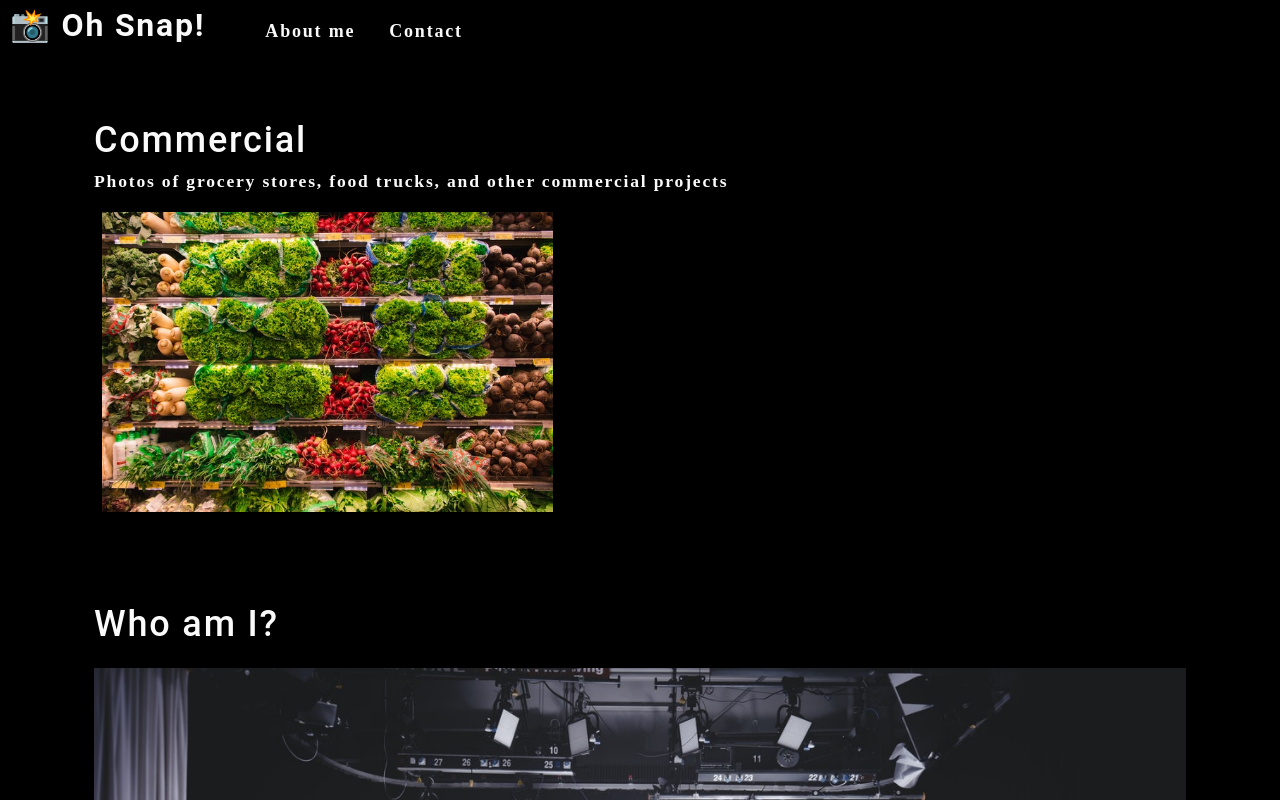
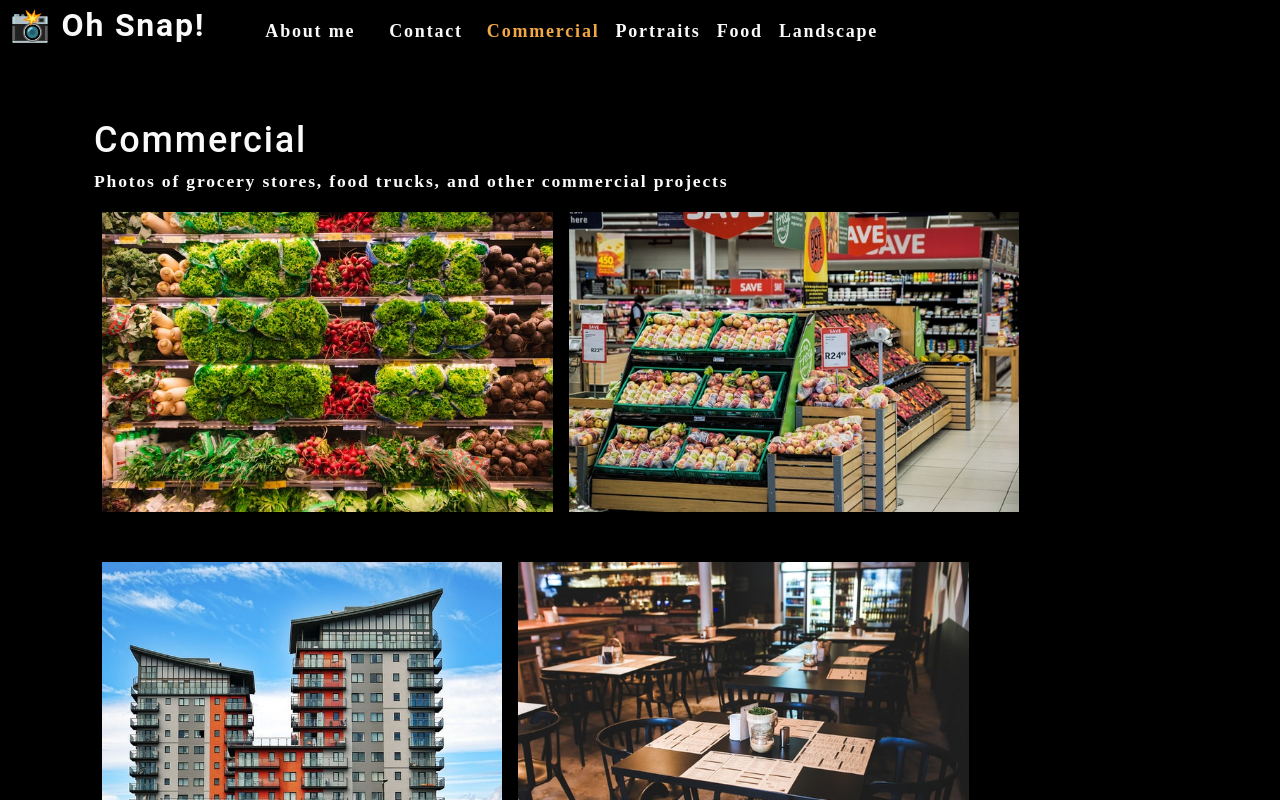
Before and after one commit to florhaidee/photo-port, a React (Create React App) app: page / in a window 1280 px wide. Shown: the top 800 px of the page. Built offline with nearby package versions, Linux system fonts and the light colour scheme.

Commit message:
added Gallery compponent and ddisplay pictures depending on the category selected by user

```diff
--- a/src/App.js
+++ b/src/App.js
@@ -1,7 +1,7 @@
 import React, { useState } from 'react';
 import Nav from './components/Nav';
-import About from './components/About/index';
-import Gallery from "./components/Gallery";
+import About from './components/About';
+import Gallery from './components/Gallery';
 
 function App() {
   const [categories] = useState([
@@ -15,16 +15,21 @@
   ]);
 
   const [currentCategory, setCurrentCategory] = useState(categories[0]);
+
   return (
     <div>
-      <Nav>
+      <Nav
         categories={categories}
         setCurrentCategory={setCurrentCategory}
         currentCategory={currentCategory}
-      </Nav>
+      ></Nav>
       <main>
-        <Gallery></Gallery>
-        <About></About>
+        <div>
+          <Gallery
+            currentCategory={currentCategory}>
+          </Gallery>
+          <About></About>
+        </div>
       </main>
     </div>
   );
--- a/src/components/Gallery/index.js
+++ b/src/components/Gallery/index.js
@@ -1,25 +1,16 @@
 import React from 'react';
+import PhotoList from '../PhotoList';
 import { capitalizeFirstLetter } from '../../utils/helpers';
-import photo from "../../assets/small/commercial/0.jpg";
 
-function Gallery(props) {
-    const currentCategory = {
-        name: "commercial",
-        description:
-          "Photos of grocery stores, food trucks, and other commercial projects",
-      };
-    return (
-        <section>
-            <h1>{capitalizeFirstLetter(currentCategory.name)}</h1>
-            <p>{currentCategory.description}</p>
-            <div className="flex-row">
-                <img
-                    src={photo}
-                    alt="Commercial Example"
-                    className="img-thumbnail mx-1"
-                />
-            </div>
-        </section>
-    );
+function Gallery({ currentCategory }) {
+  const { name, description } = currentCategory;
+  return (
+    <section>
+      <h1 data-testid="h1tag">{capitalizeFirstLetter(name)}</h1>
+      <p>{description}</p>
+      <PhotoList category={currentCategory.name}/>
+    </section>
+  );
 }
+
 export default Gallery;
--- a/src/components/Nav/index.js
+++ b/src/components/Nav/index.js
@@ -1,4 +1,4 @@
-import React, { useEffect } from 'react';
+import React from 'react';
 import { capitalizeFirstLetter } from '../../utils/helpers';
 
 function Nav(props) {
@@ -7,10 +7,6 @@
     setCurrentCategory,
     currentCategory,
   } = props;
-
-  // useEffect(() => {
-  //   document.title = capitalizeFirstLetter(currentCategory.name);
-  // }, [currentCategory]);
 
   return (
     <header className="flex-row px-1">
--- /dev/null
+++ b/src/components/PhotoList/index.js
@@ -0,0 +1,121 @@
+import React, {useState} from 'react';
+//import Modal from '../Modal';
+
+const PhotoList = ({ category }) => {
+  const [photos] = useState([
+    {
+      name: 'Grocery aisle',
+      category: 'commercial',
+      description: 'Lorem ipsum dolor sit amet, consectetur adipiscing elit. Nunc ultricie',
+    },
+    {
+      name: 'Grocery booth',
+      category: 'commercial',
+      description: 'Lorem ipsum dolor sit amet, consectetur adipiscing elit. Nunc ultricie',
+    },
+    {
+      name: 'Building exterior',
+      category: 'commercial',
+      description: 'Lorem ipsum dolor sit amet, consectetur adipiscing elit. Nunc ultricie',
+    },
+    {
+      name: 'Restaurant table',
+      category: 'commercial',
+      description: 'Lorem ipsum dolor sit amet, consectetur adipiscing elit. Nunc ultricie',
+    },
+    {
+      name: 'Cafe interior',
+      category: 'commercial',
+      description: 'Lorem ipsum dolor sit amet, consectetur adipiscing elit. Nunc ultricie',
+    },
+    {
+      name: 'Cat green eyes',
+      category: 'portraits',
+      description: 'Lorem ipsum dolor sit amet, consectetur adipiscing elit. Nunc ultricie',
+    },
+    {
+      name: 'Green parrot',
+      category: 'portraits',
+      description: 'Lorem ipsum dolor sit amet, consectetur adipiscing elit. Nunc ultricie',
+    },
+    {
+      name: 'Yellow macaw',
+      category: 'portraits',
+      description: 'Lorem ipsum dolor sit amet, consectetur adipiscing elit. Nunc ultricie',
+    },
+    {
+      name: 'Pug smile',
+      category: 'portraits',
+      description: 'Lorem ipsum dolor sit amet, consectetur adipiscing elit. Nunc ultricie',
+    },
+    {
+      name: 'Pancakes',
+      category: 'food',
+      description: 'Lorem ipsum dolor sit amet, consectetur adipiscing elit. Nunc ultricie',
+    },
+    {
+      name: 'Burrito',
+      category: 'food',
+      description: 'Lorem ipsum dolor sit amet, consectetur adipiscing elit. Nunc ultricie',
+    },
+    {
+      name: 'Scallop pasta',
+      category: 'food',
+      description: 'Lorem ipsum dolor sit amet, consectetur adipiscing elit. Nunc ultricie',
+    },
+    {
+      name: 'Burger',
+      category: 'food',
+      description: 'Lorem ipsum dolor sit amet, consectetur adipiscing elit. Nunc ultricie',
+    },
+    {
+      name: 'Fruit bowl',
+      category: 'food',
+      description: 'Lorem ipsum dolor sit amet, consectetur adipiscing elit. Nunc ultricie',
+    },
+    {
+      name: 'Green river',
+      category: 'landscape',
+      description: 'Lorem ipsum dolor sit amet, consectetur adipiscing elit. Nunc ultricie',
+    },
+    {
+      name: 'Docks',
+      category: 'landscape',
+      description: 'Lorem ipsum dolor sit amet, consectetur adipiscing elit. Nunc ultricie',
+    },
+    {
+      name: 'Panoramic village by sea',
+      category: 'landscape',
+      description: 'Lorem ipsum dolor sit amet, consectetur adipiscing elit. Nunc ultricie',
+    },
+    {
+      name: 'Domestic landscape',
+      category: 'landscape',
+      description: 'Lorem ipsum dolor sit amet, consectetur adipiscing elit. Nunc ultricie',
+    },
+    {
+      name: 'Park bench',
+      category: 'landscape',
+      description: 'Lorem ipsum dolor sit amet, consectetur adipiscing elit. Nunc ultricie',
+    },
+  ]);
+
+  const currentPhotos = photos.filter((photo) => photo.category === category);
+
+  return (
+    <div>
+      <div className="flex-row">
+        {currentPhotos.map((image, i) => (
+          <img
+            src={require(`../../assets/small/${category}/${i}.jpg`)}
+            alt={image.name}
+            className="img-thumbnail mx-1"
+            key={image.name}
+          />
+        ))}
+      </div>
+    </div>
+  );
+};
+
+export default PhotoList;
```
